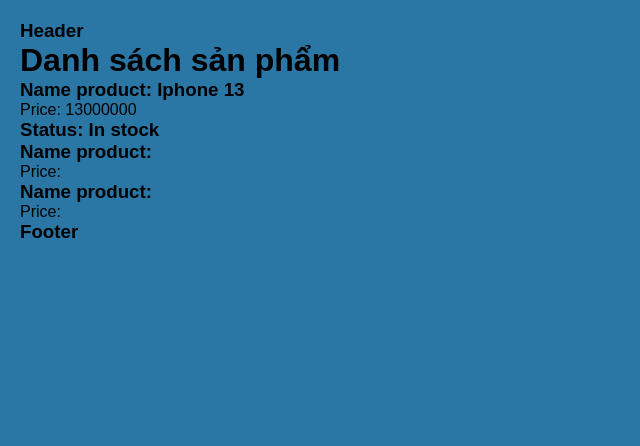
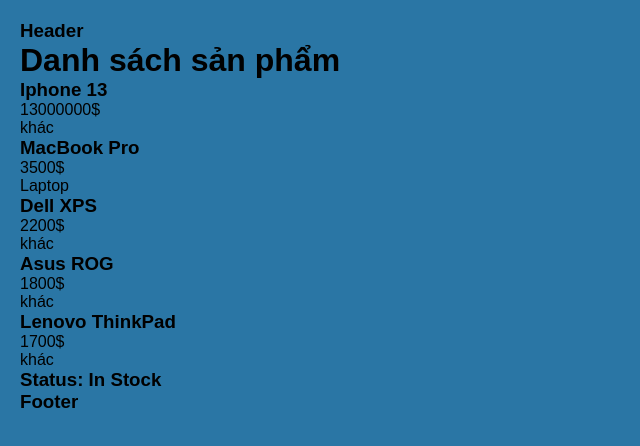
Before and after one commit to TruongTuanDung2001/React-learning, a React (Vite) app: page / in a window 1280 px wide. Shown: the top 446 px of the page, without its empty margins (0-640 px from the left). Built offline with nearby package versions, Linux system fonts and the light colour scheme.

Commit message:
Transformation element by props

```diff
--- a/src/App.jsx
+++ b/src/App.jsx
@@ -6,7 +6,6 @@
   return (
     <div>
       <Header />
-
       <h1>Danh sách sản phẩm</h1>
       <Product
         name = "Iphone 13"
@@ -25,10 +24,27 @@
               inStock={true}
           />
         */}
-      <Status status = "In stock" />
-      <Product />
-      <Product />
 
+        <Product
+          name = "MacBook Pro"
+          price = {3500}
+          category = "Laptop"
+        />
+        <Product
+          name = "Dell XPS"
+          price = {2200}
+        />
+        <Product
+          name = "Asus ROG"
+          price = {1800}
+        />
+        <Product
+          name = "Lenovo ThinkPad"
+          price = {1700}
+        />
+        <Status
+          status = "In Stock"
+        />
       <Footer />
     </div>
   )
--- a/src/components/Product.jsx
+++ b/src/components/Product.jsx
@@ -2,15 +2,20 @@
 
 //đây là cách truyền props thứ nhất
 function Status(props){
+        console.log(props);
     return <h3>Status: {props.status}</h3>
+
 }
 
 //đây là cách truyền props thứ 2
-function Product({name, price}){ //Component luôn viết hoa chữ cái đầu
+function Product({name, price, category = "khác"}){ //Component luôn viết hoa chữ cái đầu
+    // console.log(category); nếu như không có giá trị hay giá trị = undefine thì react sẽ kh hiện ra, null và false cũng kh hiển thị luôn
+
     return(
         <>
-            <h3>Name product: {name}</h3>
-            <span>Price: {price}</span>
+            <h3>{name}</h3>
+            <span>{price}$</span>
+            <p>{category}</p>
         </>
     )
 }
```
